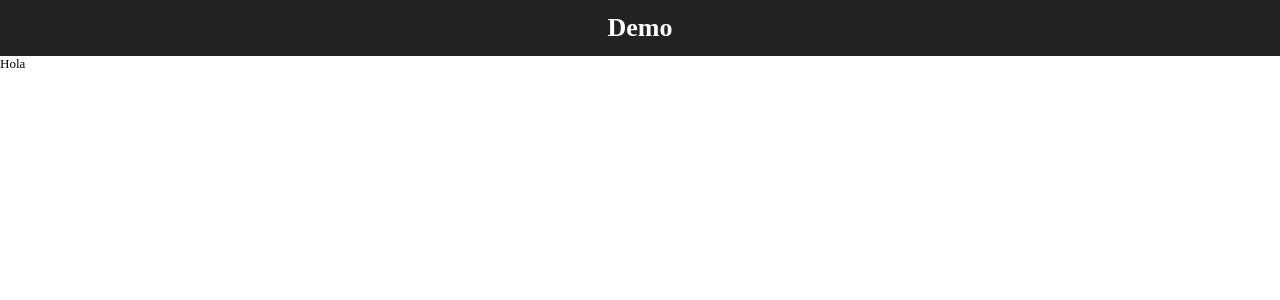
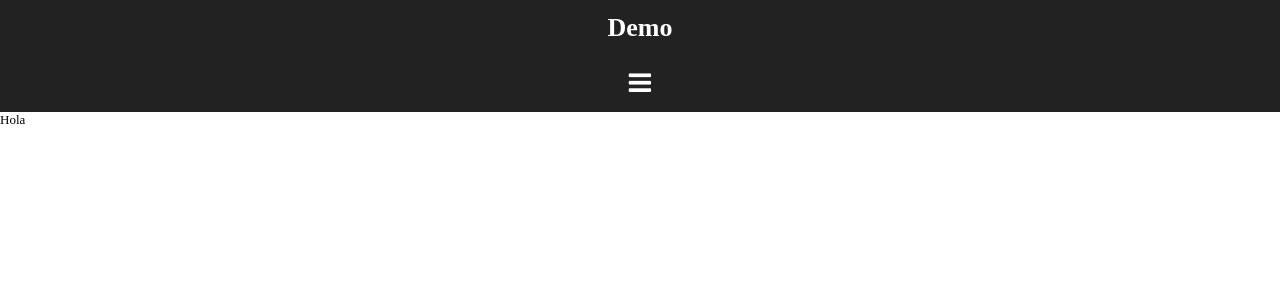
Before and after one commit to CarbajalS/FramaTemplate, a Jekyll site: the page built from index.html, in a window 1280 px wide. Shown: the top 300 px of the page. Built offline with Jekyll 4.4.1, drawn with Linux system fonts in a browser that asks for light colours; nearby versions of some CDN libraries; library files that are not in the unit come from our copies.

Commit message:
Add files via upload

```diff
--- a/_includes/header.html
+++ b/_includes/header.html
@@ -1,3 +1,3 @@
 <div class="header">
-<p>Demo</p>
+<p>Demo</p><p class="bars"><i class="fa fa-bars"></i></p>
 </div>
```
